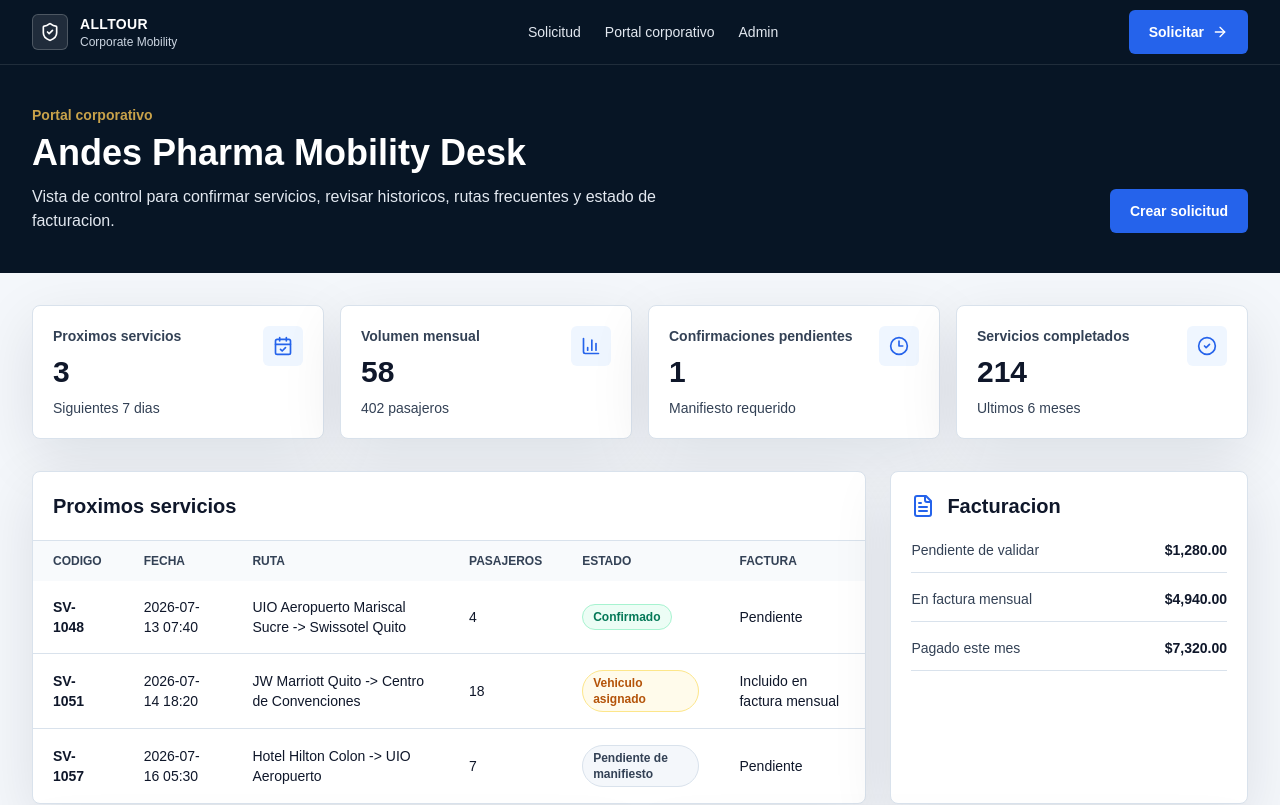
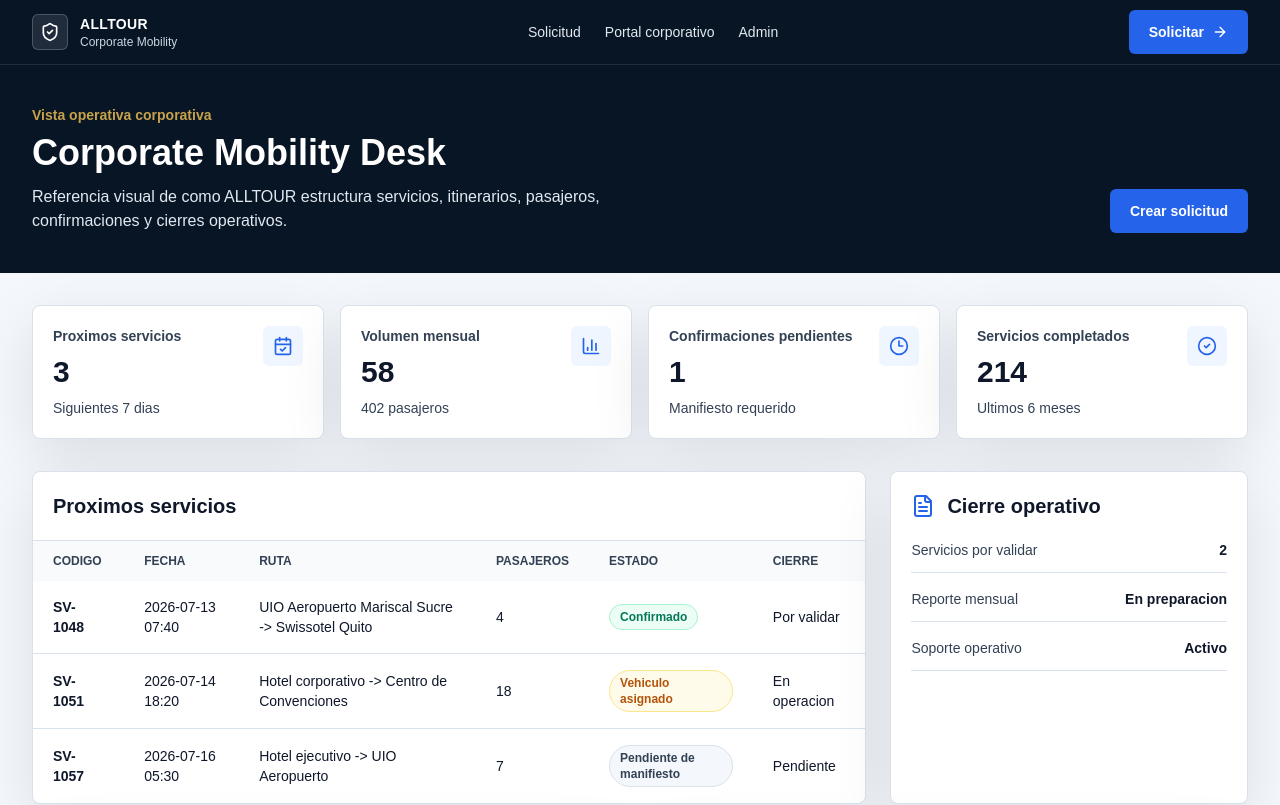
Before and after one commit to pabloabrborich/alltour-corporate-mobility-portal, a Next.js app: page /portal in a window 1280 px wide. Shown: the top 805 px of the page. Built offline with nearby package versions, Linux system fonts and the light colour scheme.

Commit message:
Refine public portal for sales presentation

```diff
--- a/app/portal/page.tsx
+++ b/app/portal/page.tsx
@@ -13,10 +13,10 @@ export default function PortalPage() {
       <section className="bg-navy py-10 text-white">
         <div className="container-page flex flex-col gap-4 md:flex-row md:items-end md:justify-between">
           <div>
-            <p className="text-sm font-semibold text-gold">Portal corporativo</p>
-            <h1 className="mt-2 text-4xl font-bold">Andes Pharma Mobility Desk</h1>
+            <p className="text-sm font-semibold text-gold">Vista operativa corporativa</p>
+            <h1 className="mt-2 text-4xl font-bold">Corporate Mobility Desk</h1>
             <p className="mt-3 max-w-2xl text-slate-200">
-              Vista de control para confirmar servicios, revisar historicos, rutas frecuentes y estado de facturacion.
+              Referencia visual de como ALLTOUR estructura servicios, itinerarios, pasajeros, confirmaciones y cierres operativos.
             </p>
           </div>
           <Link href="/request" className="btn-primary">
@@ -47,7 +47,7 @@ export default function PortalPage() {
                     <th className="px-5 py-3">Ruta</th>
                     <th className="px-5 py-3">Pasajeros</th>
                     <th className="px-5 py-3">Estado</th>
-                    <th className="px-5 py-3">Factura</th>
+                    <th className="px-5 py-3">Cierre</th>
                   </tr>
                 </thead>
                 <tbody className="divide-y divide-line">
@@ -60,7 +60,7 @@ export default function PortalPage() {
                       <td className="px-5 py-4">
                         <StatusPill status={service.status} />
                       </td>
-                      <td className="px-5 py-4">{service.invoice}</td>
+                      <td className="px-5 py-4">{service.closeout}</td>
                     </tr>
                   ))}
                 </tbody>
@@ -71,12 +71,12 @@ export default function PortalPage() {
           <div className="panel p-5">
             <div className="flex items-center gap-3">
               <FileText className="text-ocean" />
-              <h2 className="text-xl font-bold">Facturacion</h2>
+              <h2 className="text-xl font-bold">Cierre operativo</h2>
             </div>
             <div className="mt-5 space-y-4 text-sm">
-              <Line label="Pendiente de validar" value="$1,280.00" />
-              <Line label="En factura mensual" value="$4,940.00" />
-              <Line label="Pagado este mes" value="$7,320.00" />
+              <Line label="Servicios por validar" value="2" />
+              <Line label="Reporte mensual" value="En preparacion" />
+              <Line label="Soporte operativo" value="Activo" />
             </div>
           </div>
         </div>
--- a/lib/demo-data.ts
+++ b/lib/demo-data.ts
@@ -1,30 +1,30 @@
 export const demoServices = [
   {
     id: "SV-1048",
-    company: "Andes Pharma",
+    company: "Cliente corporativo",
     date: "2026-07-13 07:40",
     route: "UIO Aeropuerto Mariscal Sucre -> Swissotel Quito",
     passengers: 4,
     status: "Confirmado",
-    invoice: "Pendiente"
+    closeout: "Por validar"
   },
   {
     id: "SV-1051",
-    company: "Delegacion Medica LATAM",
+    company: "Delegacion corporativa",
     date: "2026-07-14 18:20",
-    route: "JW Marriott Quito -> Centro de Convenciones",
+    route: "Hotel corporativo -> Centro de Convenciones",
     passengers: 18,
     status: "Vehiculo asignado",
-    invoice: "Incluido en factura mensual"
+    closeout: "En operacion"
   },
   {
     id: "SV-1057",
-    company: "Embajada Regional",
+    company: "Cliente institucional",
     date: "2026-07-16 05:30",
-    route: "Hotel Hilton Colon -> UIO Aeropuerto",
+    route: "Hotel ejecutivo -> UIO Aeropuerto",
     passengers: 7,
     status: "Pendiente de manifiesto",
-    invoice: "Pendiente"
+    closeout: "Pendiente"
   }
 ];
 
```
